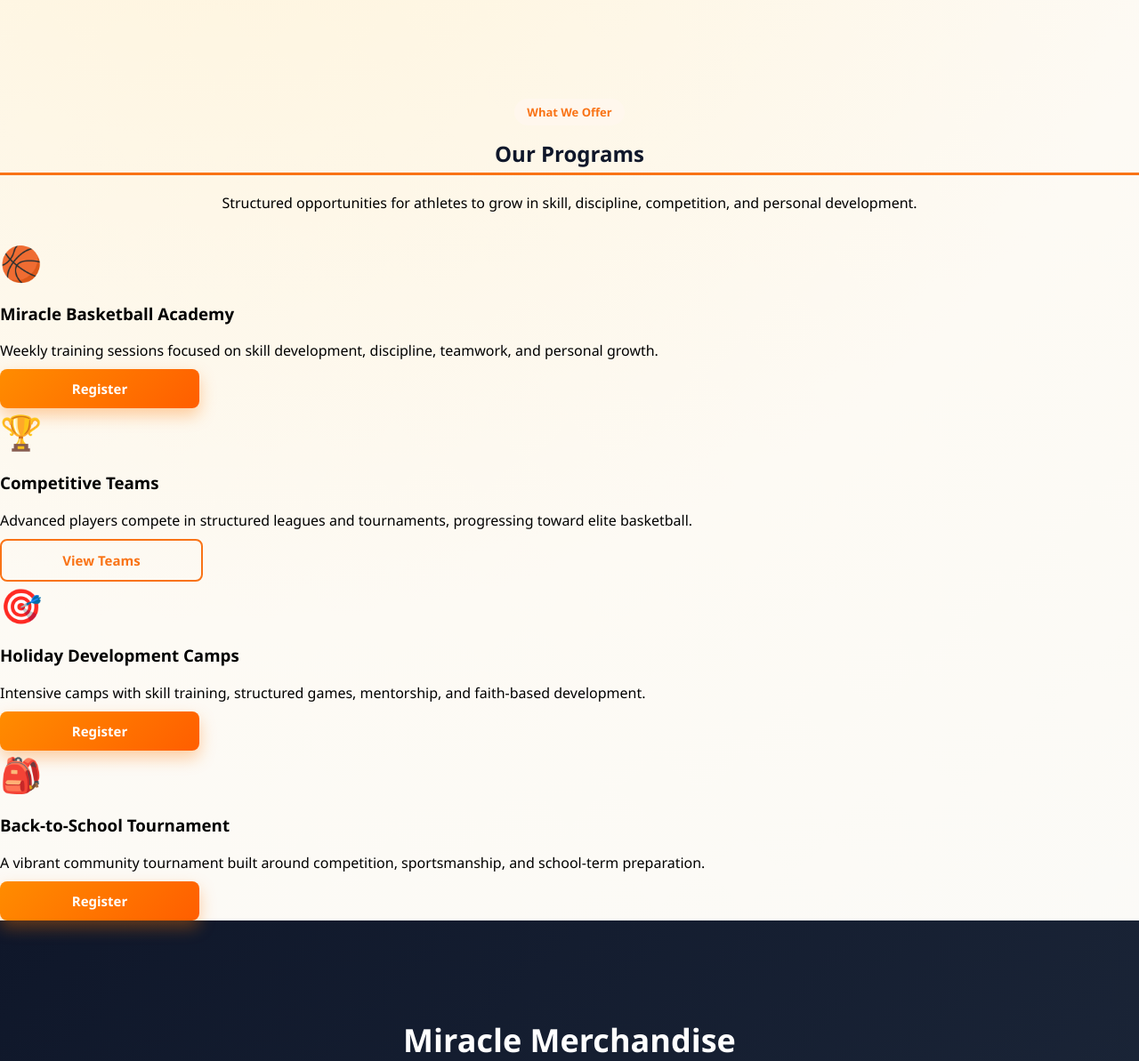
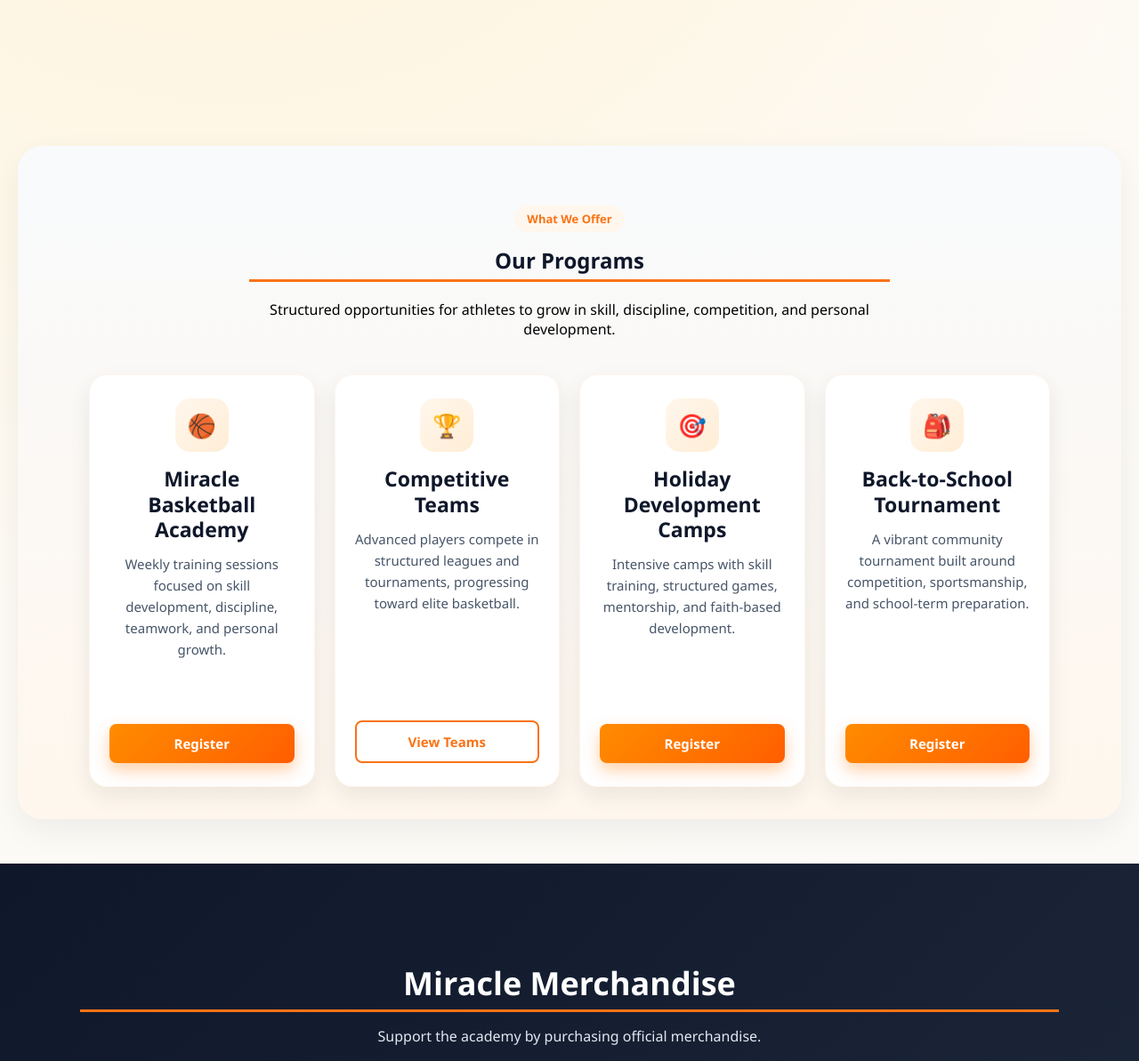
Before and after one commit to mccalsta/mba, a Flask app: page / in a window 1280 px wide; the page is wider, and only the part inside the window is pictured. Shown: the part 1113-2306 px from the top of that part at 89% size. Run offline with Flask 3, Linux system fonts and the light colour scheme.

Commit message:
Update home.html

```diff
--- a/templates/home.html
+++ b/templates/home.html
@@ -90,7 +90,7 @@ through the power of basketball and faith.
 </section>
 
 <!-- PROGRAMS -->
-<section class="programs">
+<section class="programs home-programs">
     <div class="section-intro" data-aos="fade-up">
         <span class="section-kicker">What We Offer</span>
         <h2>Our Programs</h2>
```
